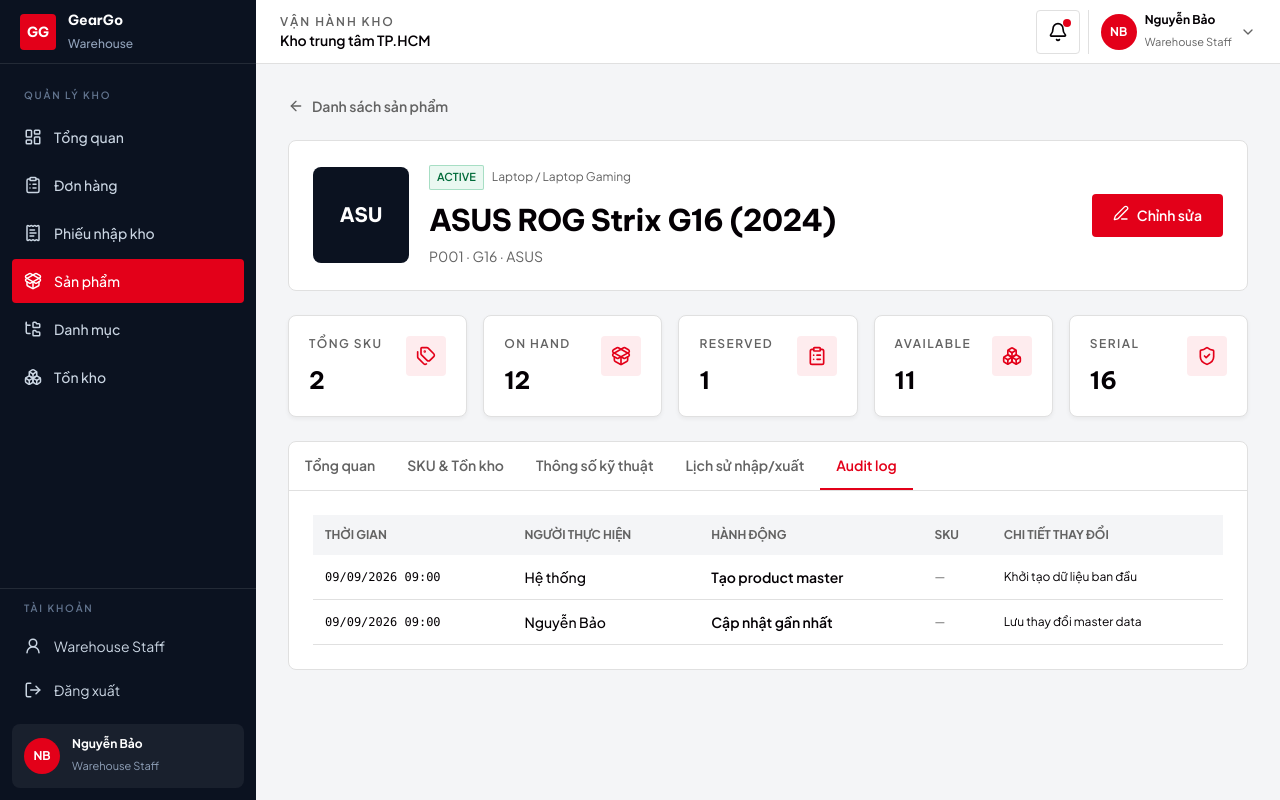
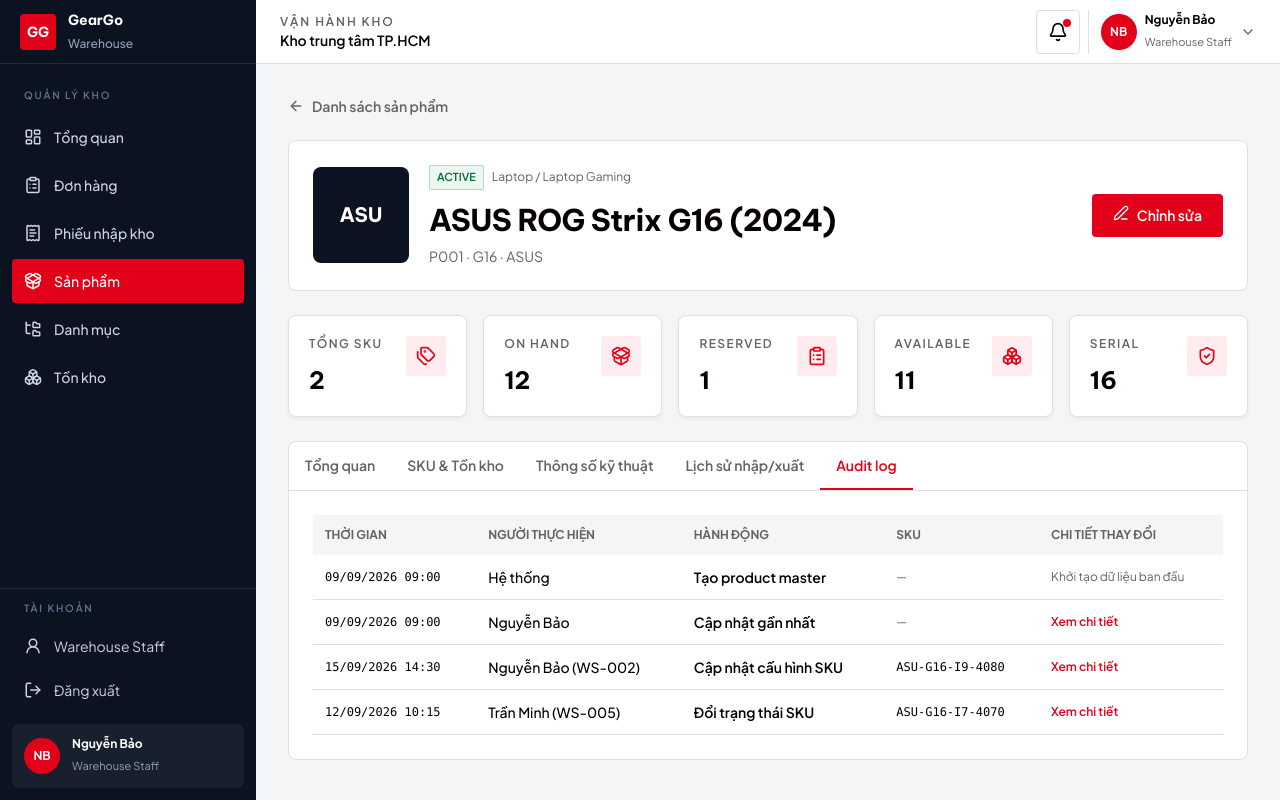
Before and after one commit to NexGear-SFE/NexGear-FE, a React (Vite) app: page /admin/warehouse/products/P001 in a window 1280 px wide. Both pictures are taken after a click on the tab "Audit log". Built offline with nearby package versions, Linux system fonts and the light colour scheme.

Commit message:
feat(product): add mock audit log diff entries and dedicated Before/After comparison modal

```diff
--- a/src/constants/warehouseMockData.ts
+++ b/src/constants/warehouseMockData.ts
@@ -2,7 +2,7 @@
 import type { InventoryMovement, ProductSerial, VariantInventory } from '@/types/inventory.type'
 import type { Product } from '@/types/product.type'
 import type { StockReceipt } from '@/types/receipt.type'
-import type { ProductVariant } from '@/types/variant.type'
+import type { ProductVariant, SkuAuditEntry } from '@/types/variant.type'
 import type { WarehouseOrder } from '@/types/warehouseOrder.type'
 
 const now = '2026-09-09T09:00:00.000Z'
@@ -90,3 +90,33 @@
   { id: '#GG-20260825-0170', customerName: 'Khách hàng lịch sử 170', phone: '0900 000 170', address: 'TP. Hồ Chí Minh', paymentMethod: 'VNPAY', state: 'COMPLETED', assignee: 'Nguyễn Bảo', items: [{ id: 'OI007', variantId: 'V001', quantity: 1, unitPrice: 45990000, pickedQuantity: 1, assignedSerialIds: ['S006'] }], note: '', timeline: [{ id: 'T170', label: 'GHTK đã lấy hàng', occurredAt: '2026-08-25T12:00:00.000Z', actor: 'Nguyễn Bảo' }], createdAt: '2026-08-25T10:00:00.000Z', reservationApplied: true, inventoryCommitted: true },
   { id: '#GG-20260829-0174', customerName: 'Khách hàng lịch sử 174', phone: '0900 000 174', address: 'TP. Hồ Chí Minh', paymentMethod: 'COD', state: 'COMPLETED', assignee: 'Nguyễn Bảo', items: [{ id: 'OI008', variantId: 'V001', quantity: 1, unitPrice: 45990000, pickedQuantity: 1, assignedSerialIds: ['S007'] }], note: '', timeline: [{ id: 'T174', label: 'GHTK đã lấy hàng', occurredAt: '2026-08-29T14:00:00.000Z', actor: 'Nguyễn Bảo' }], createdAt: '2026-08-29T12:00:00.000Z', reservationApplied: true, inventoryCommitted: true },
 ]
+
+export const initialSkuAudit: SkuAuditEntry[] = [
+  {
+    id: 'AUD-001',
+    action: 'Cập nhật cấu hình SKU',
+    sku: 'ASU-G16-I9-4080',
+    variantId: 'V001',
+    actor: 'Nguyễn Bảo (WS-002)',
+    detail: 'Điều chỉnh cấu hình quản lý serial và ngưỡng tồn kho',
+    diff: [
+      { field: 'Quản lý tồn kho', before: 'Theo số lượng', after: 'Theo từng serial' },
+      { field: 'Ngưỡng báo hết', before: '1', after: '3' },
+      { field: 'Vị trí cất hàng', before: 'Chưa gán', after: 'Kệ A - Tầng 2' },
+    ],
+    occurredAt: '2026-09-15T14:30:00.000Z',
+  },
+  {
+    id: 'AUD-002',
+    action: 'Đổi trạng thái SKU',
+    sku: 'ASU-G16-I7-4070',
+    variantId: 'V002',
+    actor: 'Trần Minh (WS-005)',
+    detail: 'Kích hoạt biến thể mở bán chính thức',
+    diff: [
+      { field: 'Trạng thái', before: 'DRAFT', after: 'ACTIVE' },
+      { field: 'Giá niêm yết', before: '39.990.000 đ', after: '42.990.000 đ' },
+    ],
+    occurredAt: '2026-09-12T10:15:00.000Z',
+  },
+]
--- a/src/pages/Warehouse/Products/ProductDetailPage.tsx
+++ b/src/pages/Warehouse/Products/ProductDetailPage.tsx
@@ -1,4 +1,4 @@
-import { ArrowLeft, Boxes, ClipboardList, Edit3, PackageOpen, ShieldCheck, Tags } from 'lucide-react'
+import { ArrowLeft, Boxes, ClipboardList, Edit3, PackageOpen, ShieldCheck, Tags, X } from 'lucide-react'
 import { useState } from 'react'
 import { Link, useParams } from 'react-router-dom'
 import { useShallow } from 'zustand/react/shallow'
@@ -90,28 +90,130 @@
           <strong className={movement.quantityDelta > 0 ? 'text-success-500' : 'text-error-700'}>{movement.quantityDelta > 0 ? '+' : ''}{movement.quantityDelta}</strong>
         </article>
       })}{!productMovements.length && <p className="text-sm text-text-600">Chưa có biến động kho.</p>}</div>}
-      {tab === 'Audit log' && <div className="overflow-x-auto"><table className="w-full min-w-[700px] text-left text-sm"><thead className="bg-surface-200 text-xs uppercase text-text-600"><tr><th className="p-3">Thời gian</th><th className="p-3">Người thực hiện</th><th className="p-3">Hành động</th><th className="p-3">SKU</th><th className="p-3">Chi tiết thay đổi</th></tr></thead><tbody className="divide-y divide-surface-400">
-        <tr className="border-b border-surface-400"><td className="p-3 font-mono text-xs">{formatDateTime(product.createdAt)}</td><td className="p-3 font-medium">Hệ thống</td><td className="p-3 font-semibold">Tạo product master</td><td className="p-3 text-xs text-text-600">—</td><td className="p-3 text-xs">Khởi tạo dữ liệu ban đầu</td></tr>
-        <tr className="border-b border-surface-400"><td className="p-3 font-mono text-xs">{formatDateTime(product.updatedAt)}</td><td className="p-3 font-medium">Nguyễn Bảo</td><td className="p-3 font-semibold">Cập nhật gần nhất</td><td className="p-3 text-xs text-text-600">—</td><td className="p-3 text-xs">Lưu thay đổi master data</td></tr>
-        {productAudit.map((entry) => <tr key={entry.id} className="border-b border-surface-400">
+      {tab === 'Audit log' && (() => {
+        const masterAuditEntry = {
+          id: 'AUD-MASTER',
+          action: 'Cập nhật master data',
+          sku: '—',
+          actor: 'Nguyễn Bảo (WS-002)',
+          occurredAt: product.updatedAt,
+          detail: 'Cập nhật tên model 2024, thông số hiển thị và thời gian bảo hành',
+          diff: [
+            { field: 'Tên sản phẩm', before: 'ASUS ROG Strix G16', after: product.name },
+            { field: 'Thời hạn bảo hành', before: '12 tháng', after: `${product.warrantyMonths} tháng` },
+            { field: 'Khối lượng máy', before: '2.400 gram', after: `${product.weightGrams} gram` },
+          ],
+        }
+        return (
+          <div className="overflow-x-auto">
+            <table className="w-full min-w-[700px] text-left text-sm">
+              <thead className="bg-surface-200 text-xs uppercase text-text-600">
+                <tr>
+                  <th className="p-3">Thời gian</th>
+                  <th className="p-3">Người thực hiện</th>
+                  <th className="p-3">Hành động</th>
+                  <th className="p-3">SKU</th>
+                  <th className="p-3">Chi tiết thay đổi</th>
+                </tr>
+              </thead>
+              <tbody className="divide-y divide-surface-400">
+                <tr className="border-b border-surface-400">
+                  <td className="p-3 font-mono text-xs">{formatDateTime(product.createdAt)}</td>
+                  <td className="p-3 font-medium">Hệ thống</td>
+                  <td className="p-3 font-semibold">Tạo product master</td>
+                  <td className="p-3 text-xs text-text-600">—</td>
+                  <td className="p-3 text-xs text-text-600">Khởi tạo dữ liệu ban đầu</td>
+                </tr>
+                <tr className="border-b border-surface-400">
+                  <td className="p-3 font-mono text-xs">{formatDateTime(product.updatedAt)}</td>
+                  <td className="p-3 font-medium">Nguyễn Bảo</td>
+                  <td className="p-3 font-semibold">Cập nhật gần nhất</td>
+                  <td className="p-3 text-xs text-text-600">—</td>
+                  <td className="p-3 text-xs">
+                    <button type="button" className="font-semibold text-brand-500 hover:underline" onClick={() => setViewingAuditEntry(masterAuditEntry)}>
+                      Xem chi tiết
+                    </button>
+                  </td>
+                </tr>
+                {productAudit.map((entry) => (
+                  <tr key={entry.id} className="border-b border-surface-400">
                     <td className="p-3 font-mono text-xs">{formatDateTime(entry.occurredAt)}</td>
                     <td className="p-3 font-medium">{entry.actor}</td>
                     <td className="p-3 font-semibold">{entry.action}</td>
                     <td className="p-3 font-mono text-xs">{entry.sku}</td>
                     <td className="p-3 text-xs">
                       {entry.detail ? (
-              <button type="button" className="text-brand-500 hover:underline" onClick={() => setViewingAuditEntry(entry)}>Xem chi tiết</button>
-            ) : <span className="text-text-600">Ghi nhận sự kiện SKU</span>}
+                        <button type="button" className="font-semibold text-brand-500 hover:underline" onClick={() => setViewingAuditEntry(entry)}>
+                          Xem chi tiết
+                        </button>
+                      ) : (
+                        <span className="text-text-600">Ghi nhận sự kiện SKU</span>
+                      )}
                     </td>
-        </tr>)}
-      </tbody></table></div>}
+                  </tr>
+                ))}
+              </tbody>
+            </table>
+          </div>
+        )
+      })()}
     </div></section>
 
     {viewingVariant && (
       <ConfirmDialog isOpen={true} title={`Danh sách Serial: ${viewingVariant.sku}`} description={viewingSerialsList.length > 0 ? viewingSerialsList.map((s) => `${s.value} (${s.status})`).join('\n') : 'Chưa có serial nào trong hệ thống.'} confirmLabel="Đóng" cancelLabel="" onCancel={() => setViewingSerialsVariantId(null)} onConfirm={() => setViewingSerialsVariantId(null)} />
     )}
     {viewingAuditEntry && (
-      <ConfirmDialog isOpen={true} title={`Chi tiết Audit: ${viewingAuditEntry.action}`} description={viewingAuditEntry.detail || 'Không có chi tiết bổ sung.'} confirmLabel="Đóng" cancelLabel="" onCancel={() => setViewingAuditEntry(null)} onConfirm={() => setViewingAuditEntry(null)} />
+      <div className="fixed inset-0 z-50 flex items-center justify-center bg-black/50 p-4" role="dialog" aria-modal="true">
+        <div className="w-full max-w-lg rounded-md border border-surface-400 bg-white p-6 shadow-xl animate-in fade-in">
+          <div className="flex items-center justify-between border-b border-surface-400 pb-3">
+            <div>
+              <h3 className="font-heading text-lg font-semibold">{viewingAuditEntry.action}</h3>
+              <p className="text-xs text-text-600 font-mono mt-0.5">
+                {viewingAuditEntry.sku !== '—' ? viewingAuditEntry.sku : product.name} · {viewingAuditEntry.actor} · {formatDateTime(viewingAuditEntry.occurredAt)}
+              </p>
+            </div>
+            <button type="button" aria-label="Đóng" onClick={() => setViewingAuditEntry(null)} className="rounded p-1 text-text-600 hover:bg-surface-200">
+              <X className="h-5 w-5" />
+            </button>
+          </div>
+
+          <div className="mt-4 space-y-3">
+            {viewingAuditEntry.detail && <p className="text-sm font-medium text-text-900">{viewingAuditEntry.detail}</p>}
+            {viewingAuditEntry.diff && viewingAuditEntry.diff.length > 0 ? (
+              <div className="overflow-hidden rounded border border-surface-400">
+                <table className="w-full text-left text-sm">
+                  <thead className="bg-surface-200 text-xs font-semibold uppercase text-text-600">
+                    <tr>
+                      <th className="p-2.5">Trường thông tin</th>
+                      <th className="p-2.5 text-error-700">Trước (Before)</th>
+                      <th className="p-2.5 text-success-700">Sau (After)</th>
+                    </tr>
+                  </thead>
+                  <tbody className="divide-y divide-surface-400 font-mono text-xs">
+                    {viewingAuditEntry.diff.map((item, idx) => (
+                      <tr key={idx} className="hover:bg-surface-50">
+                        <td className="p-2.5 font-sans font-medium text-text-900">{item.field}</td>
+                        <td className="p-2.5 text-error-700 bg-error-50/40 line-through">{item.before}</td>
+                        <td className="p-2.5 text-success-700 bg-success-50/40 font-semibold">{item.after}</td>
+                      </tr>
+                    ))}
+                  </tbody>
+                </table>
+              </div>
+            ) : (
+              <div className="rounded border border-surface-300 bg-surface-100 p-4 text-xs text-text-600">
+                Sự kiện này chỉ ghi nhận trạng thái, không có trường thay đổi đối chiếu.
+              </div>
+            )}
+          </div>
+
+          <div className="mt-6 flex justify-end">
+            <button type="button" className="btn-primary" onClick={() => setViewingAuditEntry(null)}>
+              Đóng
+            </button>
+          </div>
+        </div>
+      </div>
     )}
   </div>
 }
--- a/src/stores/warehouseStore.ts
+++ b/src/stores/warehouseStore.ts
@@ -7,6 +7,7 @@
   initialProducts,
   initialReceipts,
   initialSerials,
+  initialSkuAudit,
   initialVariants,
 } from '@/constants/warehouseMockData'
 import type { Category } from '@/types/category.type'
@@ -72,7 +73,7 @@
   categories: initialCategories,
   products: initialProducts,
   variants: initialVariants,
-  skuAudit: [],
+  skuAudit: initialSkuAudit,
   inventory: initialInventory,
   serials: initialSerials,
   movements: initialMovements,
```
Also changed, not shown: src/types/variant.type.ts (+8 -1 lines), 1 other file (tests, documents, lock files or other folders). Lines whose indentation alone changed are shown as unchanged.
